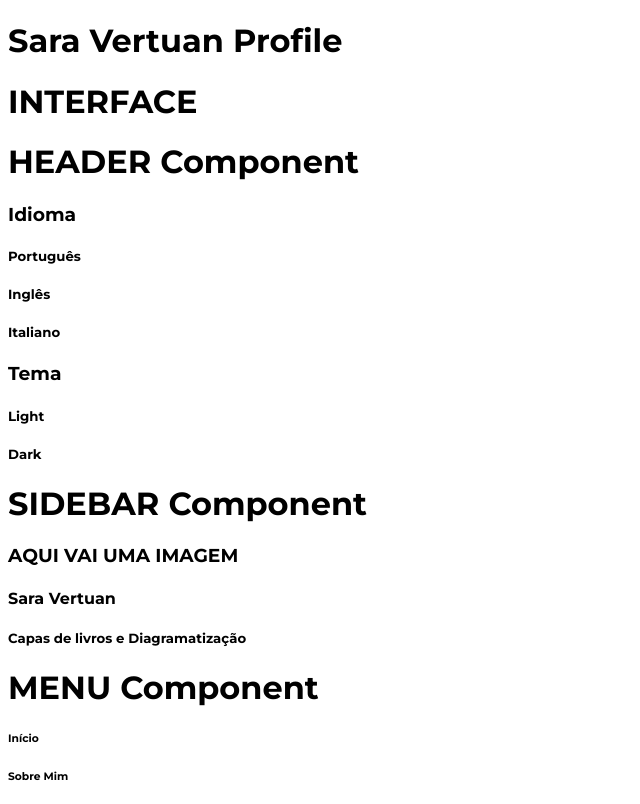
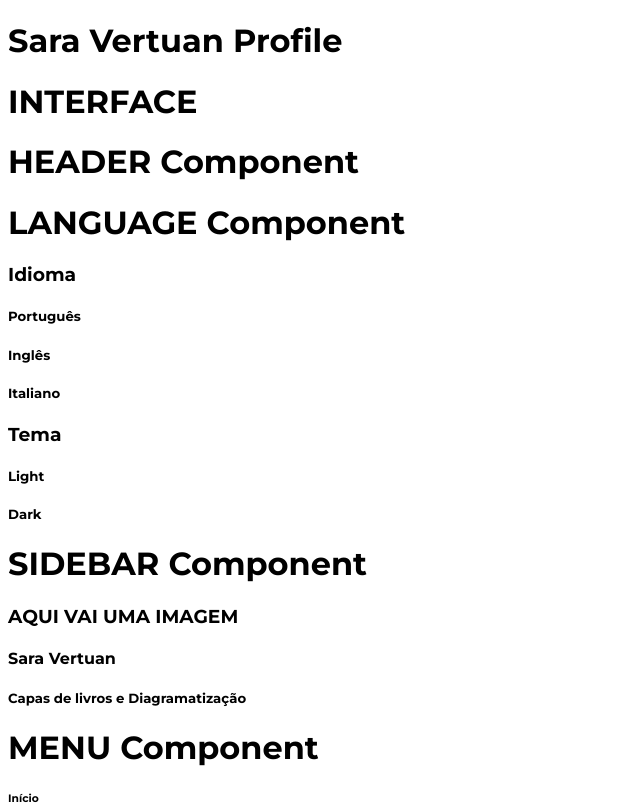
Before and after one commit to marcusviniciusmo/Sara_Vertuan_Profile_Website, a React (Create React App) app in the folder frontend/: page / in a window 1280 px wide. Shown: the top 804 px of the page, without its empty margins (0-640 px from the left). Built offline with nearby package versions, Linux system fonts and the light colour scheme.

Commit message:
Language component creation

```diff
--- a/frontend/src/components/Header/index.tsx
+++ b/frontend/src/components/Header/index.tsx
@@ -1,11 +1,12 @@
+import { Language } from "components/Language"
+
 export function Header() {
   return (
     <>
       <h1>HEADER Component</h1>
-      <h3>Idioma</h3>
-      <h5>Português</h5>
-      <h5>Inglês</h5>
-      <h5>Italiano</h5>
+
+      <Language />
+
       <h3>Tema</h3>
       <h5>Light</h5>
       <h5>Dark</h5>
--- /dev/null
+++ b/frontend/src/components/Language/index.tsx
@@ -0,0 +1,11 @@
+export function Language() {
+  return (
+    <>
+      <h1>LANGUAGE Component</h1>
+      <h3>Idioma</h3>
+      <h5>Português</h5>
+      <h5>Inglês</h5>
+      <h5>Italiano</h5>
+    </>
+  );
+};
```
